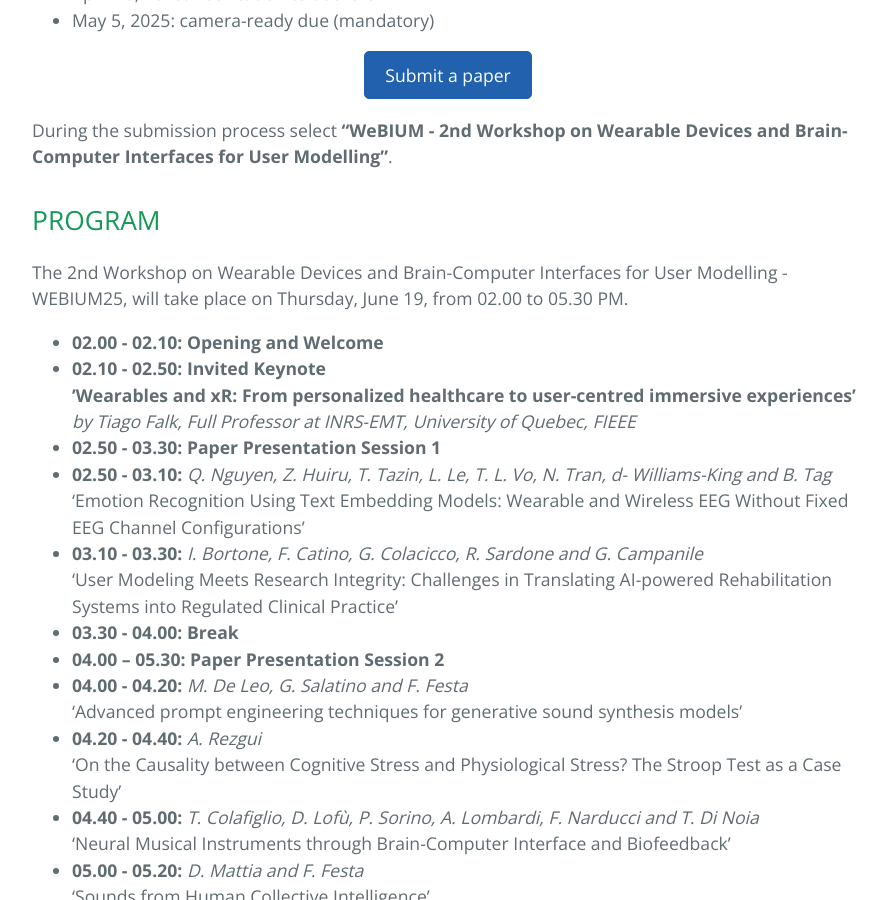
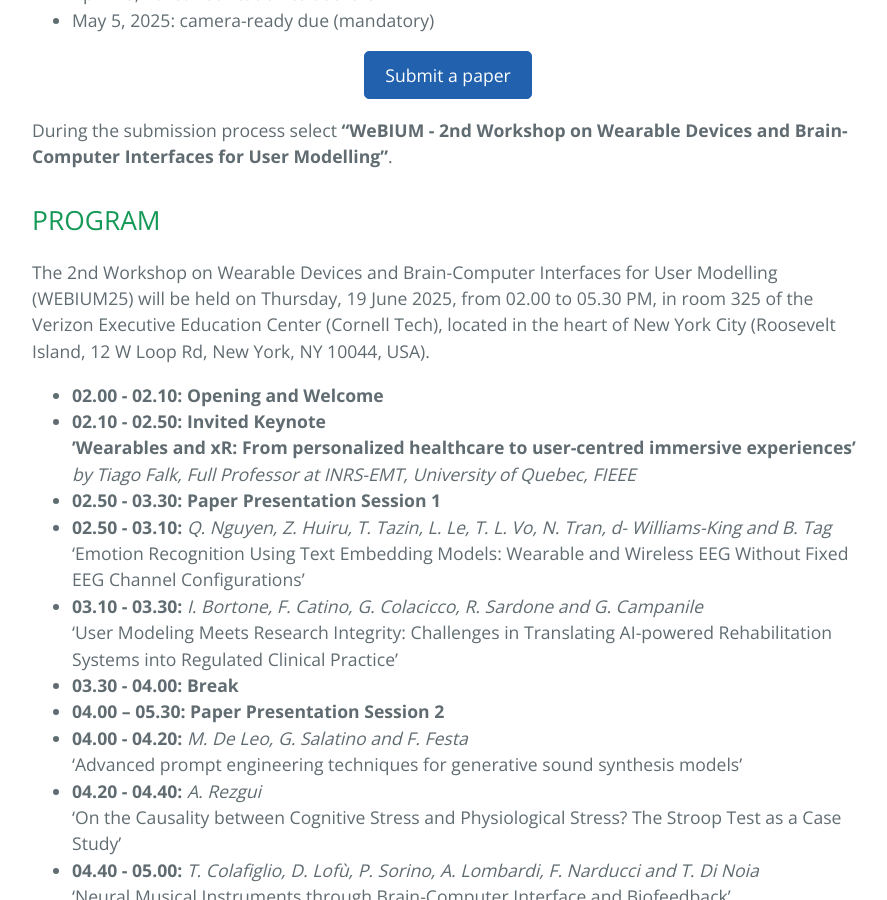
Before and after one commit to sisinflab/webium25, a Jekyll site: the page built from index.md, in a window 1280 px wide and 900 px high, scrolled down 4428 px. Shown: the whole window, without its empty margins (192-1079 px from the left). Built offline with Jekyll 4.4.1, drawn with Linux system fonts in a browser that asks for light colours.

Commit message:
Update index.md
Room

```diff
--- a/index.md
+++ b/index.md
@@ -124,7 +124,8 @@ During the submission process select <b>“WeBIUM - 2nd Workshop on Wearable Dev
 
 ## PROGRAM <a name="WO"></a>
 
-The 2nd Workshop on Wearable Devices and Brain-Computer Interfaces for User Modelling - WEBIUM25, will take place on  Thursday, June 19, from 02.00 to 05.30 PM.
+The 2nd Workshop on Wearable Devices and Brain-Computer Interfaces for User Modelling (WEBIUM25) will be held on Thursday, 19 June 2025, from 02.00 to 05.30 PM, in room 325 of the Verizon Executive Education Center (Cornell Tech), located in the heart of New York City (Roosevelt Island, 12 W Loop Rd, New York, NY 10044, USA).
+
 
 <!--%
 + <b>09.00-09.10:</b> Opening and Welcome
```
